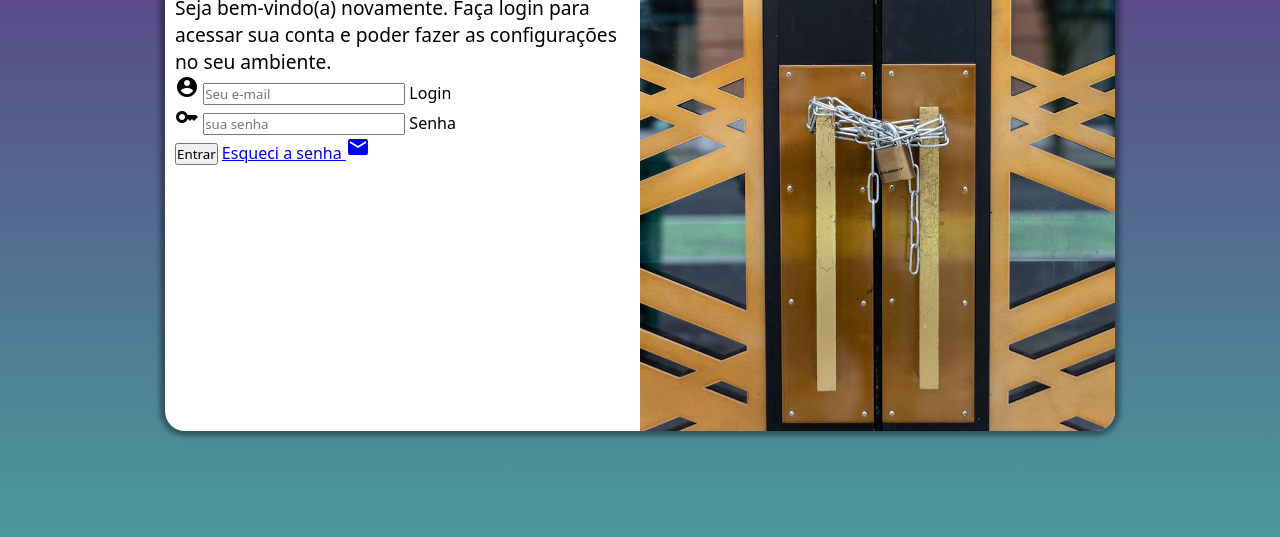
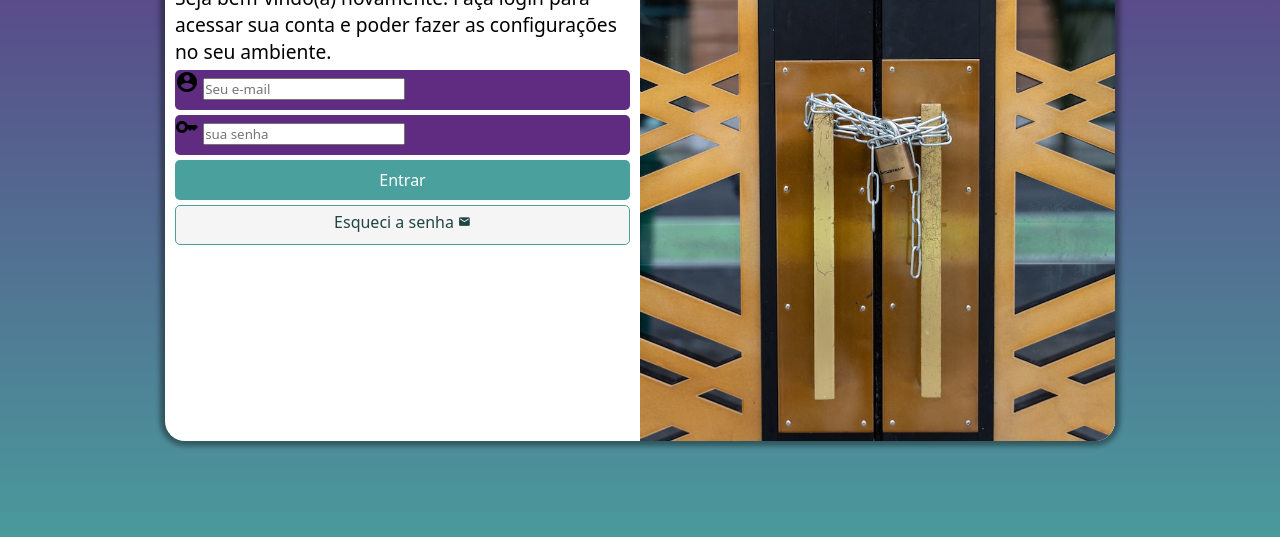
Before and after one commit to fabi0ribeir0/projeto-login, a plain HTML site: page index.html in a window 1280 px wide. Shown: the part 219-756 px from the top of the page. Drawn offline with Linux system fonts and the light colour scheme.

Commit message:
atualizado formulario

```diff
--- a/estilos/style.css
+++ b/estilos/style.css
@@ -32,7 +32,7 @@ section#login {
     transform: translate(-50%, -50%);
     background-color: white;
     width: 260px; /* Do guanabara era 250px, mas no meu teve quebra de linha da palavra senha*/
-    height: 500px;
+    height: 520px;
     border-radius: 20px;
     overflow: hidden;
     box-shadow: 0px 0px 5px 5px rgba(0, 0, 0, 0.377);
@@ -59,3 +59,56 @@ div#formulario > h1 {
 div#formulario > p {
     font-size: 0.8em;
 }
+
+form > div.campo {
+    display: block;
+    background-color: #5f2c82;
+    width: 100%;
+    height: 40px;
+    border-radius: 5px;
+    margin: 5px 0px;
+}
+
+form label {
+    display: none;
+}
+
+form > input[type=submit] {
+    display: block;
+    font-size: 1em;
+    width: 100%;
+    height: 40px;
+    background-color: #49a09d;
+    color: white;
+    border: none;
+    border-radius: 5px;
+    cursor: pointer;
+}
+
+form > input[type=submit]:hover {
+    background-color: #1f4644;
+}
+
+form > a.botao {
+    display: block;
+    text-align: center;
+    font-size: 1em;
+    width: 100%;
+    height: 40px;
+    padding-top: 5px;
+    margin-top: 5px;
+    background-color: whitesmoke;
+    color: #1f4644;
+    border: 1px solid #49a09d;
+    border-radius: 5px;
+    cursor: pointer;
+    text-decoration: none;
+}
+form > a.botao:hover {
+    background-color: #1f4644;
+    color: #5cccc8;
+}
+
+form > a.botao > i {
+    font-size: 0.8em;
+}
--- a/index.html
+++ b/index.html
@@ -30,7 +30,7 @@
                         <label for="isenha">Senha</label>
                     </div>
                     <input type="submit" value="Entrar">
-                    <a href="esqueci.html">Esqueci a senha <i class="material-icons">mail</i></a>
+                    <a href="esqueci.html" class="botao">Esqueci a senha <i class="material-icons">mail</i></a>
                 </form>
             </div>
         </section>
```
